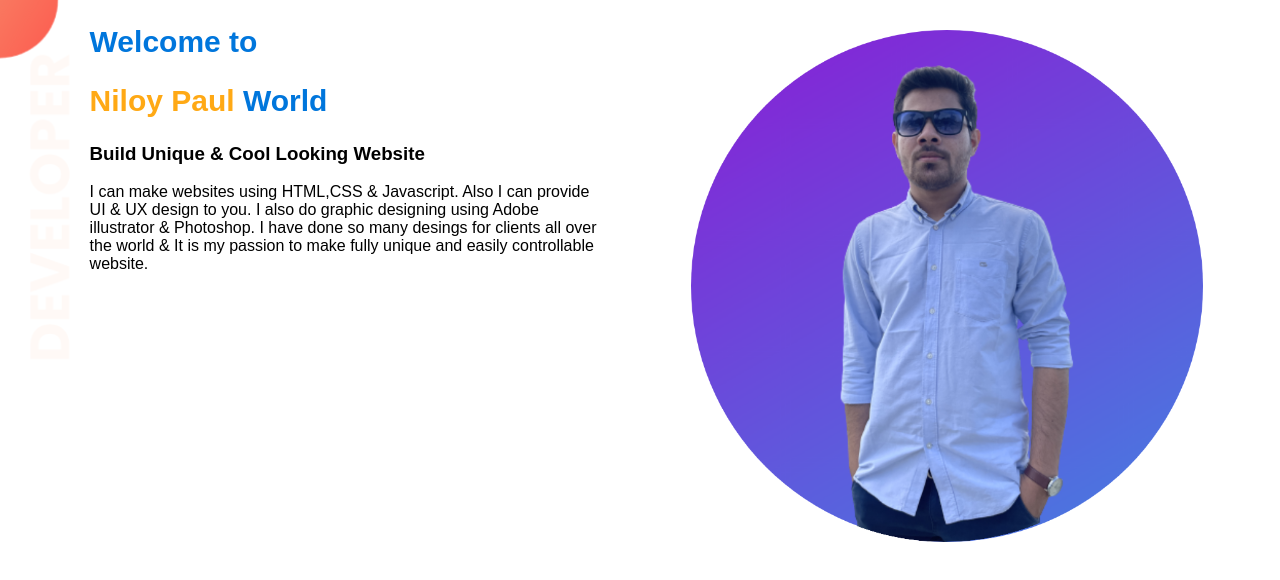
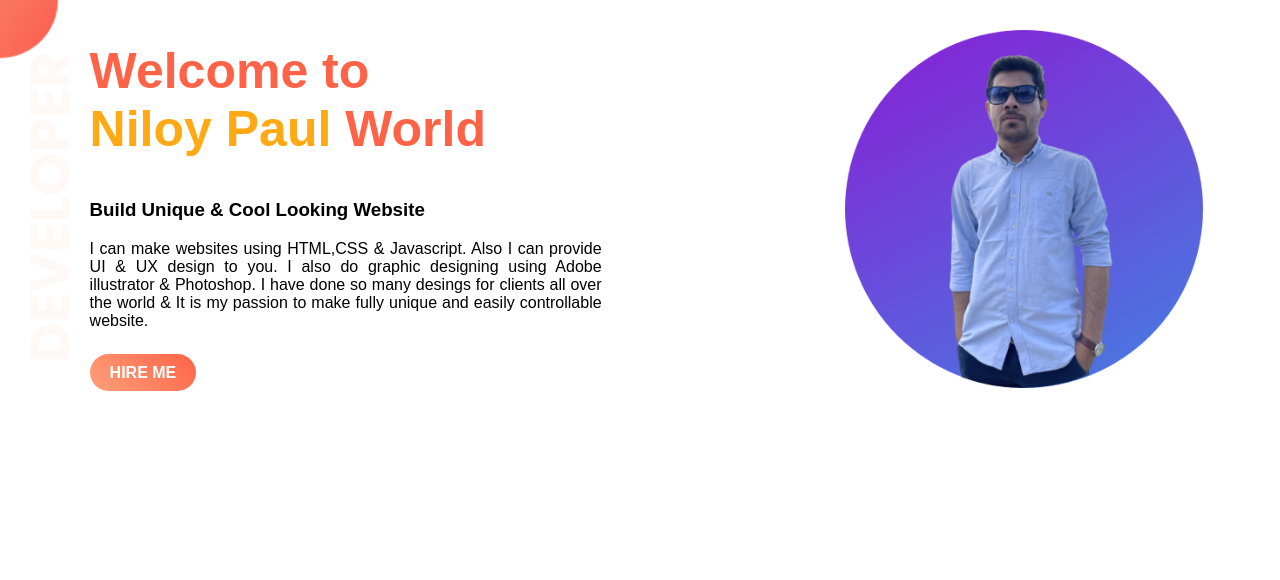
Before and after one commit to niloypaul12/web-portfollio, a plain HTML site: page index.html in a window 1280 px wide. Drawn offline with Linux system fonts and the light colour scheme.

Commit message:
new addition

```diff
--- a/index.html
+++ b/index.html
@@ -12,11 +12,12 @@
 <body>
     <section class="banner">
         <div class="half-width">
-            <h1>Welcome to</h1>
-            <h1><span class="name-hgh">Niloy Paul </span>World</h1>
+            <h1>Welcome to <br><span class="name-hgh">Niloy Paul </span>World</h1>
 
             <h3>Build Unique & Cool Looking Website</h3>
-            <p>I can make websites using HTML,CSS & Javascript. Also I can provide UI & UX design to you. I also do graphic designing using Adobe illustrator & Photoshop. I have done so many desings for clients all over the world & It is my passion to make fully unique and easily controllable website.</p>
+            <p>I can make websites using HTML,CSS & Javascript. Also I can provide UI & UX design to you. I also do graphic designing using Adobe illustrator & Photoshop. I have done so many desings for clients all over the world & It is my passion to make fully unique and easily controllable website.</p> <br>
+
+            <a class="link-b" target="_blank" href="https://www.linkedin.com/in/niloy-paul-63283410b/">HIRE ME</a>
         </div>
 
         <div class="half-width">
--- a/style.css
+++ b/style.css
@@ -7,14 +7,18 @@ body{
 }
 
 h1{
-    font-size: 30px;
-    color: rgb(0, 118, 220);
+    font-size: 50px;
+    color: tomato;
+
 }
 
 .name-hgh{
     color: rgb(255, 169, 21);
 }
 
+p{
+    text-align: justify;
+}
 .half-width{
     width: 40%;
     float: left;
@@ -23,8 +27,9 @@ h1{
 }
 
 .half-width img{
-    width: 100%;
+    width: 70%;
     margin-top: 30px;
+    float: right;
 }
 
 .banner{
@@ -36,3 +41,13 @@ h1{
 section{
     height: 500px;
 }
+
+.link-b{
+    text-decoration: none;
+    background-image: linear-gradient(45deg,lightsalmon, tomato);
+    padding: 10px 20px;
+    border-radius: 30px;
+    color: white;
+    font-weight: bold;
+
+}
```
